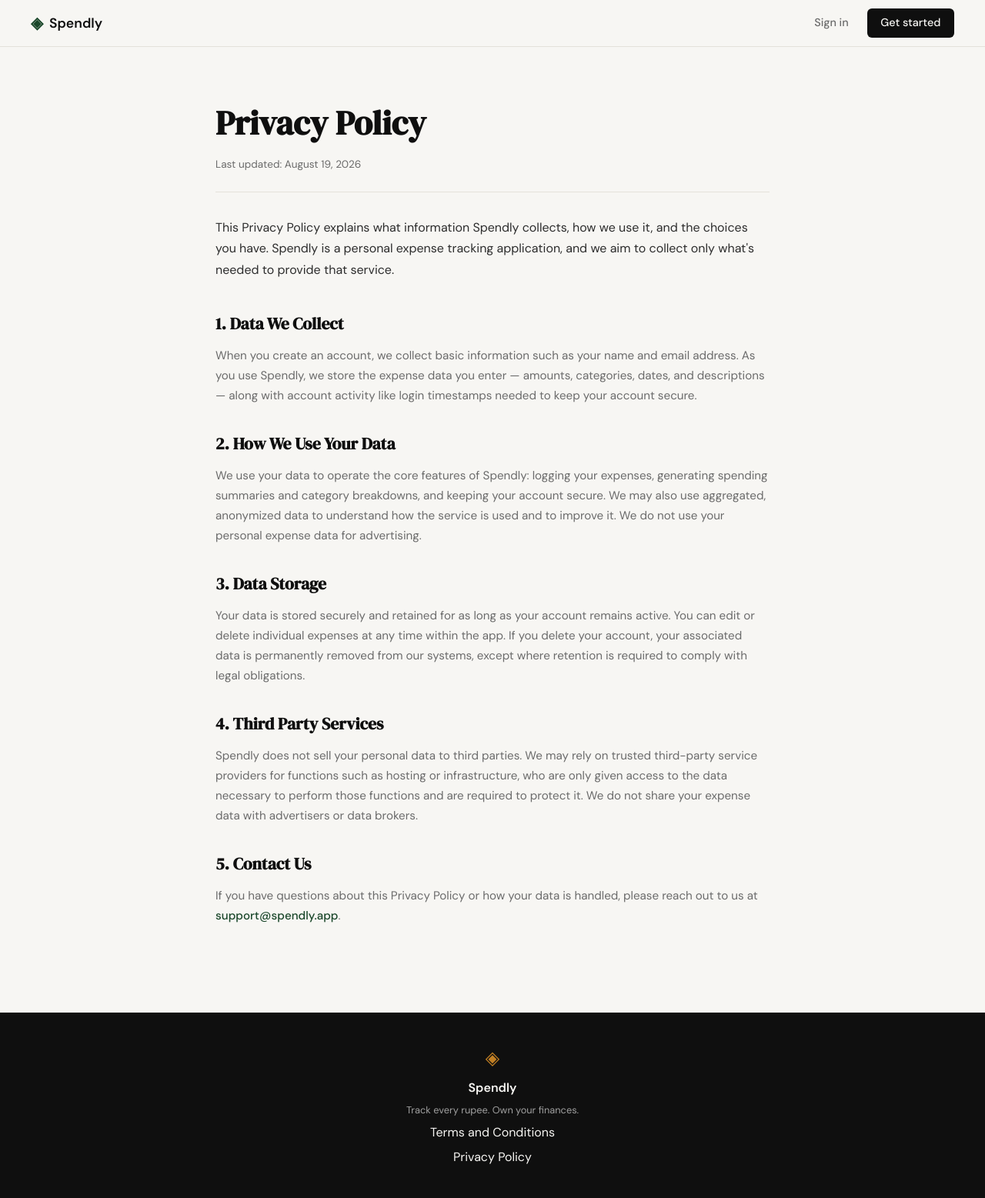
After one commit to Divyansh-Sahu04/Track_my_each_expense, a Flask app: page /privacy in a window 1280 px wide. The commit adds this page. Shown: the whole page at 77% size. Run offline with Flask 3, Linux system fonts and the light colour scheme.

Commit message:
landing: add privacy policy page and route

```diff
--- a/app.py
+++ b/app.py
@@ -25,6 +25,11 @@ def login():
 @app.route("/terms")
 def terms():
     return render_template("terms.html")
+
+
+@app.route("/privacy")
+def privacy():
+    return render_template("privacy.html")
 
 
 # ------------------------------------------------------------------ #
--- a/static/css/style.css
+++ b/static/css/style.css
@@ -530,6 +530,13 @@ a { color: inherit; text-decoration: none; }
     line-height: 1.7;
 }
 
+.legal-link {
+    color: var(--accent);
+    font-weight: 500;
+}
+
+.legal-link:hover { text-decoration: underline; }
+
 /* ------------------------------------------------------------------ */
 /* Footer                                                              */
 /* ------------------------------------------------------------------ */
--- a/templates/base.html
+++ b/templates/base.html
@@ -35,7 +35,7 @@
             <span class="footer-name">Spendly</span>
             <p class="footer-copy">Track every rupee. Own your finances.</p>
             <a href="{{ url_for('terms') }}">Terms and Conditions</a>
-            <a href="#">Privacy Policy</a>
+            <a href="{{ url_for('privacy') }}">Privacy Policy</a>
         </div>
     </footer>
 
--- /dev/null
+++ b/templates/privacy.html
@@ -0,0 +1,76 @@
+{% extends "base.html" %}
+
+{% block title %}Privacy Policy — Spendly{% endblock %}
+
+{% block content %}
+
+<section class="legal-section">
+    <div class="legal-inner">
+        <div class="legal-header">
+            <h1 class="legal-title">Privacy Policy</h1>
+            <p class="legal-updated">Last updated: August 19, 2026</p>
+        </div>
+
+        <p class="legal-intro">
+            This Privacy Policy explains what information Spendly collects, how we use
+            it, and the choices you have. Spendly is a personal expense tracking
+            application, and we aim to collect only what's needed to provide that
+            service.
+        </p>
+
+        <div class="legal-block">
+            <h2 class="legal-heading">1. Data We Collect</h2>
+            <p>
+                When you create an account, we collect basic information such as your
+                name and email address. As you use Spendly, we store the expense data
+                you enter — amounts, categories, dates, and descriptions — along with
+                account activity like login timestamps needed to keep your account
+                secure.
+            </p>
+        </div>
+
+        <div class="legal-block">
+            <h2 class="legal-heading">2. How We Use Your Data</h2>
+            <p>
+                We use your data to operate the core features of Spendly: logging your
+                expenses, generating spending summaries and category breakdowns, and
+                keeping your account secure. We may also use aggregated, anonymized data
+                to understand how the service is used and to improve it. We do not use
+                your personal expense data for advertising.
+            </p>
+        </div>
+
+        <div class="legal-block">
+            <h2 class="legal-heading">3. Data Storage</h2>
+            <p>
+                Your data is stored securely and retained for as long as your account
+                remains active. You can edit or delete individual expenses at any time
+                within the app. If you delete your account, your associated data is
+                permanently removed from our systems, except where retention is required
+                to comply with legal obligations.
+            </p>
+        </div>
+
+        <div class="legal-block">
+            <h2 class="legal-heading">4. Third Party Services</h2>
+            <p>
+                Spendly does not sell your personal data to third parties. We may rely on
+                trusted third-party service providers for functions such as hosting or
+                infrastructure, who are only given access to the data necessary to
+                perform those functions and are required to protect it. We do not share
+                your expense data with advertisers or data brokers.
+            </p>
+        </div>
+
+        <div class="legal-block">
+            <h2 class="legal-heading">5. Contact Us</h2>
+            <p>
+                If you have questions about this Privacy Policy or how your data is
+                handled, please reach out to us at
+                <a href="mailto:support@spendly.app" class="legal-link">support@spendly.app</a>.
+            </p>
+        </div>
+    </div>
+</section>
+
+{% endblock %}
```
